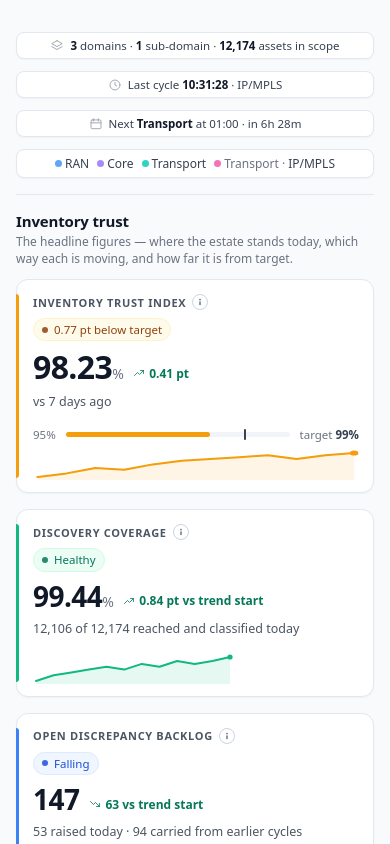
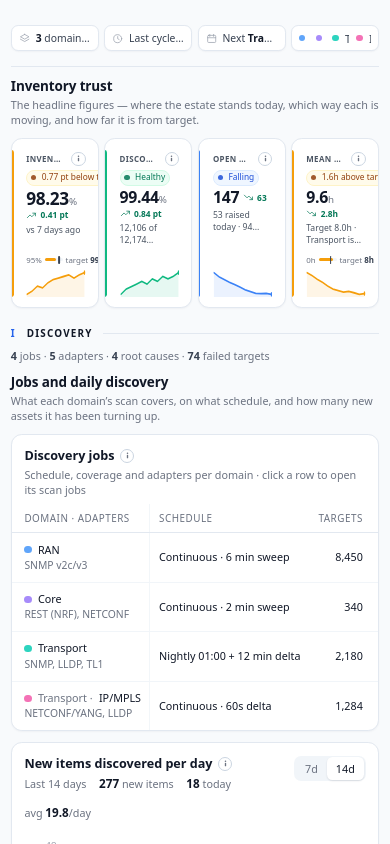
Before and after one commit to jayesh-vision/Discovery-and-Inventory, a React (Vite) app: page /discovery/insights in a window 390 px wide. Shown: the top 844 px of the page. Built offline with nearby package versions, Linux system fonts and the light colour scheme.

Commit message:
Insights page charts hover and zoom in zoom out responsive issue fixed

```diff
--- a/src/components/charts.tsx
+++ b/src/components/charts.tsx
@@ -1,34 +1,50 @@
 import { useLayoutEffect, useRef, useState, type ReactNode } from 'react';
 
 /* ── shared tooltip ─────────────────────────────────────── */
-/* Every chart below reports the raw cursor position (x, y) and this
-   anchors a fixed-position box 14px to its right — fine until the
-   cursor (and so the box) is near the right edge of the viewport, e.g.
-   the last bucket/point of a chart that runs edge to edge, where the
-   box's natural width pushes it straight past the edge and gets clipped
-   by the browser itself, not by anything this app draws. Same clamp
-   idiom as InfoTip (ui.tsx): measure the box against the viewport after
-   every position update and nudge it back with a translateX delta added
-   to the CSS class's own translate(14px, -50%) rather than overriding
-   it outright — one fix here covers every chart's tooltip at once. */
+import { createPortal } from 'react-dom';
+
+/* ── chart hover tooltip ────────────────────────────────────
+   Follows cursor on its LEFT side so it never spills past the right edge
+   of the viewport on trailing series/bars. Clamps to viewport margins.
+   Rendered via createPortal into document.body so position: fixed
+   coordinates are never distorted by container zoom or transform. */
 export function Tip({ x, y, children }: { x: number; y: number; children: ReactNode }) {
   const ref = useRef<HTMLDivElement>(null);
-  const [shiftPx, setShiftPx] = useState(0);
+  const [shift, setShift] = useState({ dx: 0, dy: 0 });
+
   useLayoutEffect(() => {
     const el = ref.current;
     if (!el) return;
-    const margin = 8;
+    const margin = 12;
     const rect = el.getBoundingClientRect();
     let dx = 0;
-    if (rect.right > window.innerWidth - margin) dx = (window.innerWidth - margin) - rect.right;
-    if (rect.left + dx < margin) dx = margin - rect.left;
-    setShiftPx(dx);
+    let dy = 0;
+    if (rect.left < margin) {
+      dx = margin - rect.left;
+    } else if (rect.right > window.innerWidth - margin) {
+      dx = (window.innerWidth - margin) - rect.right;
+    }
+    if (rect.top < margin) {
+      dy = margin - rect.top;
+    } else if (rect.bottom > window.innerHeight - margin) {
+      dy = (window.innerHeight - margin) - rect.bottom;
+    }
+    setShift({ dx, dy });
   }, [x, y, children]);
-  return (
-    <div ref={ref} className="ch-tip" style={{ left: x, top: y,
-      ...(shiftPx ? { transform: `translate(calc(14px + ${shiftPx}px), -50%)` } : {}) }}>
+
+  return createPortal(
+    <div
+      ref={ref}
+      className="ch-tip is-left"
+      style={{
+        left: x,
+        top: y,
+        transform: `translate(calc(-100% - 14px + ${shift.dx}px), calc(-50% + ${shift.dy}px))`
+      }}
+    >
       {children}
-    </div>
+    </div>,
+    document.body
   );
 }
 
--- a/src/screens/Insights.tsx
+++ b/src/screens/Insights.tsx
@@ -136,7 +136,7 @@ function TargetBar({ value, target, min, max, hex, higherIsBetter, format }: {
         <span className="ix-target-f" style={{ width: pos(value), background: hex }} />
         <span className="ix-target-m" style={{ left: pos(target) }} title={`target ${format(target)}`} />
       </span>
-      <span>target <b>{format(target)}</b>{higherIsBetter ? '' : ' or less'}</span>
+      <span>target <b>{format(target)}</b>{!higherIsBetter && <span className="ix-target-note"> or less</span>}</span>
     </div>
   );
 }
@@ -202,19 +202,21 @@ export default function Insights() {
           </div>
         </div> */}
         <div className="ix-context" aria-label="Page context">
-          <span className="ix-ctx" title={`${TOP_DOMAINS.length} domains · ${DOMAIN_KEYS.length - TOP_DOMAINS.length} sub-domain · ${DOMAIN_TRUST_TOTAL.inScope} assets in scope`}>
+          <span className="ix-ctx" title={`${TOP_DOMAINS.length} domains · ${DOMAIN_KEYS.length - TOP_DOMAINS.length} sub-domains · ${DOMAIN_TRUST_TOTAL.inScope} assets in scope`}>
             {Ic.layers(14)}
-            <span><b>{TOP_DOMAINS.length}</b> domains · <b>{DOMAIN_KEYS.length - TOP_DOMAINS.length}</b> sub-domain · <b>{DOMAIN_TRUST_TOTAL.inScope}</b> assets in scope</span>
+            <span className="ix-ctx-text">
+              <b>{TOP_DOMAINS.length}</b> domains · <b>{DOMAIN_KEYS.length - TOP_DOMAINS.length}</b> sub<span className="ix-ctx-long">-domain</span> · <b>{DOMAIN_TRUST_TOTAL.inScope}</b> <span className="ix-ctx-long">assets </span>in scope
+            </span>
           </span>
           <span className="ix-ctx" title={`Last cycle ${lastCycle.when} · ${DOMAIN_LABEL[lastCycle.domain]}`}>
             {Ic.clock(14)}
-            <span>Last cycle <b>{lastCycle.when}</b> · {DOMAIN_LABEL[lastCycle.domain]}</span>
+            <span className="ix-ctx-text">Last cycle <b>{lastCycle.when}</b> · {DOMAIN_LABEL[lastCycle.domain]}</span>
           </span>
           <span className="ix-ctx" title={`Next ${DOMAIN_LABEL[RECONCILE_NEXT.domain]} at ${RECONCILE_NEXT.at} · in ${RECONCILE_NEXT.eta}`}>
             {Ic.calendar(14)}
-            <span>Next <b>{DOMAIN_LABEL[RECONCILE_NEXT.domain]}</b> at {RECONCILE_NEXT.at} · in {RECONCILE_NEXT.eta}</span>
+            <span className="ix-ctx-text">Next <b>{DOMAIN_LABEL[RECONCILE_NEXT.domain]}</b> at {RECONCILE_NEXT.at} · in {RECONCILE_NEXT.eta}</span>
           </span>
-          <span className="ix-ctx ix-ctx-domains" aria-label="Domain colour key">
+          <span className="ix-ctx ix-ctx-domains" aria-label="Domain colour key" title="Domains: RAN, Core, Transport, IP/MPLS">
             {DOMAIN_KEYS.map(d => <Dom key={d} domain={d} sm />)}
           </span>
         </div>
@@ -236,7 +238,8 @@ export default function Insights() {
                 style={{ ['--ix-accent' as string]: hex }}
                 {...(to ? { onClick: to, title: KPI_HINT[m.label] } : {})}>
                 <div className="ix-kpi-top">
-                  <span className="ix-kpi-l">{m.label}
+                  <span className="ix-kpi-l" title={m.label}>
+                    <span className="ix-kpi-lt">{m.label}</span>
                     {KPI_DEF[m.label] && <InfoTip text={KPI_DEF[m.label]} label={`What ${m.label.toLowerCase()} means`} />}
                   </span>
                   <Pill tone={r.tone}>{r.status}</Pill>
@@ -246,7 +249,7 @@ export default function Insights() {
                   {m.hero && hero.delta && <Delta dir={hero.delta.up ? 'up' : 'down'} good={hero.delta.up}>{hero.delta.figure}</Delta>}
                   {!m.hero && r.delta !== undefined && r.delta !== 0 && (
                     <Delta dir={r.delta > 0 ? 'up' : 'down'} good={r.higherIsBetter ? r.delta > 0 : r.delta < 0}>
-                      {n(+Math.abs(r.delta).toFixed(2))}{r.deltaUnit} vs trend start
+                      {n(+Math.abs(r.delta).toFixed(2))}{r.deltaUnit} <span className="ix-delta-note">vs trend start</span>
                     </Delta>
                   )}
                 </div>
--- a/src/styles/insights.css
+++ b/src/styles/insights.css
@@ -10,6 +10,7 @@
      body/table 13 · metadata 12 · micro-label 11 (uppercase, tracked) */
 
 .ix {
+  zoom: 0.9;
   --ix-border: var(--vw-color-slate-200);
   --ix-hair: var(--vw-color-slate-100);
   --ix-soft: var(--vw-color-slate-50);
@@ -22,12 +23,12 @@
   --ix-ease: 160ms cubic-bezier(.2, 0, 0, 1);
   /* fluid rhythm: 16px page padding and gaps on a phone, growing to 32/24 on
      a wide desktop, with no step in between to land on */
-  --ix-pad: clamp(16px, 1.6vw + 6px, 32px);
-  --ix-gap: clamp(16px, 0.9vw + 8px, 24px);
+  --ix-pad: clamp(0.75rem, 1.2vw + 0.4rem, 2rem);
+  --ix-gap: clamp(0.75rem, 0.8vw + 0.4rem, 1.5rem);
   gap: var(--ix-gap);
-  padding: var(--ix-pad) var(--ix-pad) calc(var(--ix-pad) + 8px);
+  padding: var(--ix-pad) var(--ix-pad) calc(var(--ix-pad) + 0.5rem);
   color: var(--ix-text);
-  font-size: 13px;
+  font-size: 0.8125rem;
 }
 .ix .num { font-variant-numeric: tabular-nums; }
 .ix :focus-visible { outline: 2px solid var(--vw-color-blue-500); outline-offset: 2px; }
@@ -40,21 +41,75 @@
 .ix-eyebrow { font-size: 11px; font-weight: 600; letter-spacing: .1em; text-transform: uppercase; color: var(--ix-muted); }
 .ix-title { font-size: clamp(1.25rem, 1rem + 0.9vw, 1.5rem); font-weight: 600; letter-spacing: -.015em; line-height: 1.2; color: var(--ix-text); margin: 4px 0 0; }
 .ix-desc { font-size: 13px; color: var(--ix-muted); margin-top: 6px; max-width: 68ch; line-height: 1.5; }
-.ix-context { display: grid; grid-template-columns: repeat(4, minmax(0, 1fr)); gap: var(--vw-space-md); width: 100%; }
-@container (max-width: 1240px) {
-  .ix-context { grid-template-columns: repeat(2, minmax(0, 1fr)); }
+.ix-context {
+  display: grid;
+  grid-template-columns: repeat(4, minmax(0, 1fr)) !important;
+  gap: clamp(0.35rem, 0.6cqi, 0.75rem);
+  width: 100%;
+  container-type: inline-size;
+  box-sizing: border-box;
 }
-@container (max-width: 600px) {
-  .ix-context { grid-template-columns: 1fr; }
+.ix-ctx {
+  display: flex;
+  align-items: center;
+  justify-content: safe center;
+  gap: 0.35em;
+  padding: 0.45em clamp(0.35em, 0.5cqi, 0.75em);
+  border: 1px solid var(--ix-border);
+  border-radius: 0.5rem;
+  background: var(--vw-color-white);
+  font-size: clamp(0.58rem, 0.46rem + 0.45cqi, 0.75rem);
+  color: var(--ix-body);
+  white-space: nowrap;
+  box-shadow: var(--ix-shadow);
+  min-width: 0;
+  max-width: 100%;
+  box-sizing: border-box;
+  overflow: hidden;
 }
-.ix-ctx { display: inline-flex; align-items: center; justify-content: center; gap: 8px; padding: 8px 14px; border: 1px solid var(--ix-border);
-  border-radius: 8px; background: var(--vw-color-white); font-size: 12px; color: var(--ix-body); white-space: nowrap; box-shadow: var(--ix-shadow);
-  min-width: 0; max-width: 100%; box-sizing: border-box; }
-.ix-ctx > svg { color: var(--ix-faint); flex-shrink: 0; }
-.ix-ctx > span { display: inline-flex; align-items: center; gap: 3px; white-space: nowrap; overflow: hidden; text-overflow: ellipsis; min-width: 0; }
-.ix-ctx b { font-weight: 600; color: var(--ix-text); }
-.ix-ctx .ix-dom { font-size: 12px; }
-.ix-ctx-domains { gap: 8px 12px; justify-content: center; flex-wrap: wrap; }
+.ix-ctx > svg {
+  color: var(--ix-faint);
+  flex-shrink: 0;
+  width: 1.1em;
+  height: 1.1em;
+}
+.ix-ctx-text {
+  display: block;
+  min-width: 0;
+  overflow: hidden;
+  text-overflow: ellipsis;
+  white-space: nowrap;
+  line-height: 1.25;
+}
+.ix-ctx b {
+  font-weight: 600;
+  color: var(--ix-text);
+}
+.ix-ctx .ix-dom {
+  font-size: inherit;
+}
+.ix-ctx-domains {
+  gap: clamp(0.25em, 0.5cqi, 0.65em);
+  justify-content: safe center;
+  flex-wrap: nowrap;
+  overflow: hidden;
+}
+.ix-ctx-domains .ix-dom {
+  flex-shrink: 1;
+  min-width: 0;
+  overflow: hidden;
+  text-overflow: ellipsis;
+}
+.ix-ctx-domains .ix-dom i {
+  flex-shrink: 0;
+}
+@container (max-width: 1350px) {
+  .ix-ctx-long { display: none; }
+  .ix-ctx-domains .ix-dom-p { display: none; }
+}
+@container (max-width: 720px) {
+  .ix-ctx { justify-content: flex-start; padding: 0.35em 0.45em; gap: 0.25em; }
+}
 
 /* ── sections ─────────────────────────────────────────────────────────── */
 .ix-section { display: flex; flex-direction: column; gap: var(--vw-space-md); }
@@ -158,37 +213,173 @@
 /* ── KPI hero row ─────────────────────────────────────────────────────── */
 /* four equal columns — the hero earns its weight from the larger figure and
    its target bar, not from a wider card that starves the other three */
-.ix-kpis { display: grid; grid-template-columns: repeat(4, minmax(0, 1fr)); gap: var(--vw-space-lg); }
-.ix-kpi { position: relative; display: flex; flex-direction: column; gap: 10px; min-width: 0; padding: 16px 18px 14px 20px;
-  background: var(--vw-color-white); border: 1px solid var(--ix-border); border-radius: var(--ix-radius); box-shadow: var(--ix-shadow);
-  text-align: left; font: inherit; color: inherit; transition: border-color var(--ix-ease), box-shadow var(--ix-ease); }
-.ix-kpi::before { content: ''; position: absolute; left: -1px; top: 14px; bottom: 14px; width: 3px; border-radius: 0 3px 3px 0; background: var(--ix-accent, var(--vw-color-blue-500)); }
+.ix-kpis {
+  display: grid;
+  grid-template-columns: repeat(4, minmax(0, 1fr)) !important;
+  gap: clamp(0.35rem, 0.75cqi, 1rem);
+  width: 100%;
+  box-sizing: border-box;
+}
+.ix-kpi {
+  position: relative;
+  display: flex;
+  flex-direction: column;
+  gap: clamp(0.3rem, 0.6cqi, 0.625rem);
+  min-width: 0;
+  padding: clamp(0.6rem, 1.2cqi, 1rem) clamp(0.5rem, 1cqi, 1.125rem);
+  background: var(--vw-color-white);
+  border: 1px solid var(--ix-border);
+  border-radius: var(--ix-radius);
+  box-shadow: var(--ix-shadow);
+  text-align: left;
+  font: inherit;
+  color: inherit;
+  transition: border-color var(--ix-ease), box-shadow var(--ix-ease);
+  container-type: inline-size;
+  overflow: hidden;
+  box-sizing: border-box;
+}
+.ix-kpi::before {
+  content: '';
+  position: absolute;
+  left: -1px;
+  top: 0.75rem;
+  bottom: 0.75rem;
+  width: 3px;
+  border-radius: 0 3px 3px 0;
+  background: var(--ix-accent, var(--vw-color-blue-500));
+}
 button.ix-kpi { cursor: pointer; }
 button.ix-kpi:hover { border-color: var(--vw-color-slate-300); box-shadow: 0 3px 10px rgba(15, 23, 42, .07); }
 button.ix-kpi:focus { outline: none; }
 button.ix-kpi:focus-visible { outline: 2px solid var(--vw-color-blue-500); outline-offset: 2px; }
-/* the label never breaks mid-phrase; when a card is too narrow for label +
-   pill on one line, the pill drops below instead */
-.ix-kpi-top { display: flex; align-items: center; justify-content: space-between; gap: 6px 10px; flex-wrap: wrap; }
-.ix-kpi-l { display: flex; align-items: center; font-size: 11px; font-weight: 600; letter-spacing: .06em; text-transform: uppercase;
-  color: var(--vw-color-gray-600); white-space: nowrap; }
-.ix-kpi-row { display: flex; align-items: baseline; gap: 10px; flex-wrap: wrap; row-gap: 4px; }
-.ix-kpi-v { font-size: clamp(1.75rem, 1.4rem + 0.6vw, 2rem); font-weight: 600; letter-spacing: -.02em; line-height: 1; color: var(--ix-text); font-variant-numeric: tabular-nums; }
-.ix-kpi.is-hero .ix-kpi-v { font-size: clamp(2rem, 1.5rem + 1vw, 2.5rem); }
-/* each card measures itself: below ~380px of card the pill goes under the
-   label on every card alike, so neighbours in a row never misalign */
-.ix-kpi { container-type: inline-size; }
-@container (max-width: 328px) {
-  .ix-kpi-top { flex-direction: column; align-items: flex-start; gap: 8px; }
+
+.ix-kpi-top {
+  display: flex;
+  align-items: center;
+  justify-content: space-between;
+  gap: 0.25rem 0.5rem;
+  flex-wrap: wrap;
+  min-width: 0;
+  width: 100%;
 }
-.ix-kpi-u { font-size: 14px; font-weight: 500; color: var(--ix-muted); }
-.ix-kpi-sub { font-size: 12.5px; color: var(--vw-color-gray-600); line-height: 1.45; }
-.ix-kpi-foot { margin-top: auto; padding-top: 6px; display: flex; flex-direction: column; gap: 8px; }
-.ix-target { display: grid; grid-template-columns: auto 1fr auto; align-items: center; gap: 10px; font-size: 11.5px; color: var(--ix-muted); }
-.ix-target-t { position: relative; height: 5px; border-radius: 999px; background: var(--ix-hair); overflow: visible; }
-.ix-target-f { position: absolute; left: 0; top: 0; height: 100%; border-radius: 999px; }
-.ix-target-m { position: absolute; top: -3px; width: 2px; height: 11px; border-radius: 1px; background: var(--vw-color-gray-700); transform: translateX(-1px); }
-.ix-target b { font-weight: 600; color: var(--ix-body); font-variant-numeric: tabular-nums; }
+.ix-kpi-l {
+  display: inline-flex;
+  align-items: center;
+  gap: 0.25em;
+  font-size: clamp(0.55rem, 0.48rem + 0.6cqi, 0.6875rem);
+  font-weight: 600;
+  letter-spacing: .05em;
+  text-transform: uppercase;
+  color: var(--vw-color-gray-600);
+  white-space: nowrap;
+  overflow: hidden;
+  min-width: 0;
+  max-width: 100%;
+}
+.ix-kpi-lt {
+  overflow: hidden;
+  text-overflow: ellipsis;
+  white-space: nowrap;
+  min-width: 0;
+}
+.ix-kpi-row {
+  display: flex;
+  align-items: baseline;
+  gap: clamp(0.25rem, 0.6cqi, 0.625rem);
+  flex-wrap: wrap;
+  row-gap: 0.15rem;
+  min-width: 0;
+}
+.ix-kpi-v {
+  font-size: clamp(1.1rem, 0.85rem + 2cqi, 1.85rem);
+  font-weight: 600;
+  letter-spacing: -.02em;
+  line-height: 1;
+  color: var(--ix-text);
+  font-variant-numeric: tabular-nums;
+  white-space: nowrap;
+}
+.ix-kpi.is-hero .ix-kpi-v {
+  font-size: clamp(1.2rem, 0.95rem + 2.5cqi, 2.2rem);
+}
+.ix-delta {
+  font-size: clamp(0.58rem, 0.52rem + 0.5cqi, 0.75rem);
+  white-space: nowrap;
+}
+@container (max-width: 260px) {
+  .ix-kpi-top { flex-direction: column; align-items: flex-start; gap: 0.25rem; }
+  .ix-pill { font-size: 0.58rem; padding: 0.1em 0.45em; }
+  .ix-delta-note { display: none; }
+}
+@container (max-width: 200px) {
+  .ix-kpi-sub { -webkit-line-clamp: 1; }
+  .ix-target-note { display: none; }
+}
+.ix-kpi-u {
+  font-size: clamp(0.68rem, 0.6rem + 0.5cqi, 0.875rem);
+  font-weight: 500;
+  color: var(--ix-muted);
+}
+.ix-kpi-sub {
+  font-size: clamp(0.6rem, 0.55rem + 0.5cqi, 0.75rem);
+  color: var(--vw-color-gray-600);
+  line-height: 1.35;
+  overflow: hidden;
+  text-overflow: ellipsis;
+  white-space: normal;
+  display: -webkit-box;
+  -webkit-line-clamp: 2;
+  -webkit-box-orient: vertical;
+  min-height: 0;
+}
+.ix-kpi-foot {
+  margin-top: auto;
+  padding-top: 0.25rem;
+  display: flex;
+  flex-direction: column;
+  gap: 0.35rem;
+  min-width: 0;
+  width: 100%;
+}
+.ix-target {
+  display: grid;
+  grid-template-columns: auto 1fr auto;
+  align-items: center;
+  gap: clamp(0.2rem, 0.5cqi, 0.5rem);
+  font-size: clamp(0.55rem, 0.5rem + 0.4cqi, 0.6875rem);
+  color: var(--ix-muted);
+  white-space: nowrap;
+}
+.ix-target-t {
+  position: relative;
+  height: 0.25rem;
+  border-radius: 999px;
+  background: var(--ix-hair);
+  overflow: visible;
+  min-width: 1.25rem;
+}
+.ix-target-f {
+  position: absolute;
+  left: 0;
+  top: 0;
+  height: 100%;
+  border-radius: 999px;
+}
+.ix-target-m {
+  position: absolute;
+  top: -0.15rem;
+  width: 2px;
+  height: 0.6rem;
+  border-radius: 1px;
+  background: var(--vw-color-gray-700);
+  transform: translateX(-1px);
+}
+.ix-target b {
+  font-weight: 600;
+  color: var(--ix-body);
+  font-variant-numeric: tabular-nums;
+}
 
 /* ── charts, tuned to the page ────────────────────────────────────────── */
 .ix-chart .ch-wrap { margin-top: 4px; }
@@ -346,12 +537,8 @@ button.ix-tile:hover, button.ix-tile:focus-visible { background: var(--vw-color-
   .ix-table th:last-child, .ix-table td:last-child { padding-right: var(--vw-space-lg); }
   .ix-table .ix-mark { display: none; }
 }
-@media (max-width: 1240px) {
-  .ix-context { grid-template-columns: repeat(2, minmax(0, 1fr)); }
-}
-/* ≤1024 tablet: 2-column KPIs, single-column panels, tables scroll inside panel */
+/* ≤1024 tablet: single-column panels, tables scroll inside panel */
 @media (max-width: 1024px) {
-  .ix-kpis { grid-template-columns: repeat(2, minmax(0, 1fr)); }
   .ix-grid { grid-template-columns: 1fr !important; }
   .ix-panel.is-tall { height: auto; min-height: 0; }
   .ix-table th, .ix-table td { padding-left: 10px; padding-right: 10px; }
@@ -360,11 +547,8 @@ button.ix-tile:hover, button.ix-tile:focus-visible { background: var(--vw-color-
   .ix-table tr.is-click:hover td:first-child { background: var(--ix-soft); }
   .ix-table tfoot td:first-child { background: var(--ix-soft); }
 }
-/* <768 phone: everything single-column; list rows fold their trailing
-   figures/actions under the text instead of squeezing beside it */
+/* <768 phone: list rows fold their trailing figures/actions under text */
 @media (max-width: 767px) {
-  .ix-context { grid-template-columns: 1fr; }
-  .ix-kpis { grid-template-columns: 1fr; }
   .ix-sh-t { font-size: 15px; }
   .ix-tiles { grid-template-columns: repeat(2, minmax(0, 1fr)); }
   .ix-tile.is-hero { grid-column: 1 / -1; }
```
Also changed, not shown: src/styles/shell.css.
